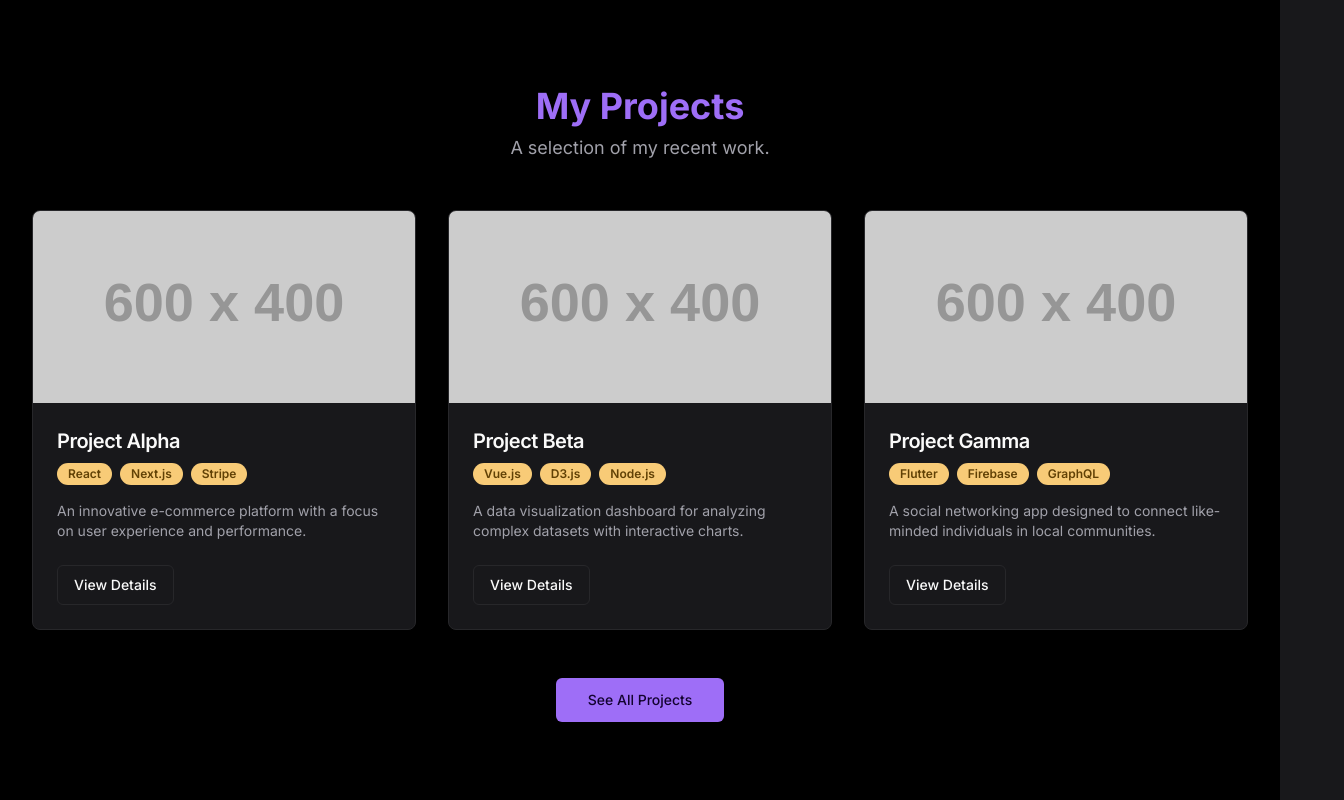
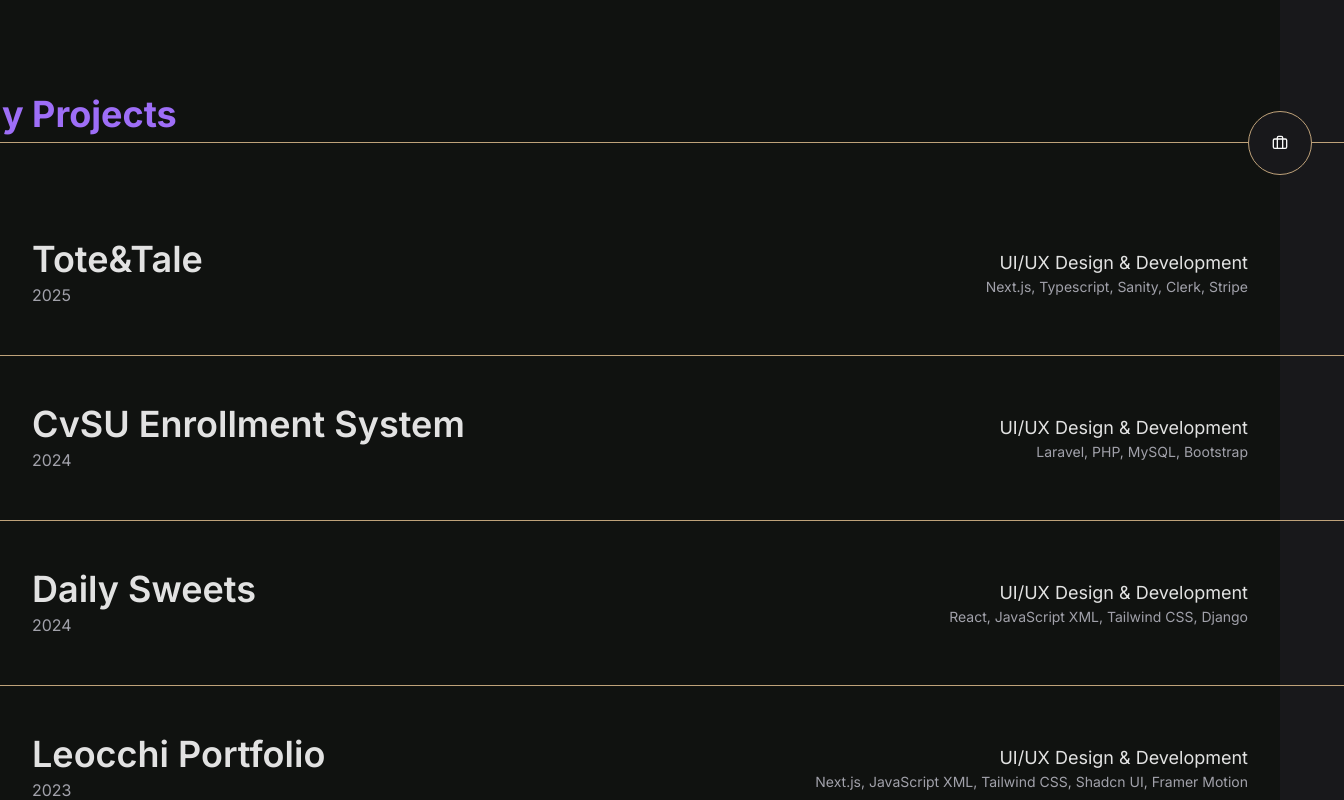
Before and after one commit to Leocch1/my-portfolio, a Next.js app: page / in a window 1280 px wide. Shown: the part 2020-2820 px from the top of the page, 1344 px wide, since content can reach past the window. Built offline with nearby package versions, Linux system fonts and the light colour scheme.

Commit message:
list of projects

```diff
--- a/components/sections/projects.tsx
+++ b/components/sections/projects.tsx
@@ -1,97 +1,201 @@
-import Image from 'next/image';
+"use client";
+
+import { useState, useEffect, type MouseEvent } from 'react';
 import Link from 'next/link';
 import { Button } from '@/components/ui/button';
-import { Card, CardContent, CardDescription, CardFooter, CardHeader, CardTitle } from '@/components/ui/card';
-import { Badge } from '@/components/ui/badge';
-import { MotionDiv, MotionSection } from '@/components/motion';
+import { MotionDiv, MotionSection, MotionButton } from '@/components/motion';
+import { Briefcase, ArrowRight } from 'lucide-react';
+import { cn } from '@/lib/utils';
 
-const projects = [
+const projectsData = [
 	{
-    title: 'Project Alpha',
-    description: 'An innovative e-commerce platform with a focus on user experience and performance.',
-    image: 'https://placehold.co/600x400.png',
-    hint: 'software project',
-    tags: ['React', 'Next.js', 'Stripe'],
-    link: '/projects#alpha',
+		title: 'Tote&Tale',
+		year: '2025',
+		category: 'UI/UX Design & Development',
+		tech: 'Next.js, Typescript, Sanity, Clerk, Stripe',
+		description: 'A modern e-commerce platform for bag enthusiast.',
+		link: 'https://totentale.vercel.app/',
 	},
 	{
-    title: 'Project Beta',
-    description: 'A data visualization dashboard for analyzing complex datasets with interactive charts.',
-    image: 'https://placehold.co/600x400.png',
-    hint: 'data dashboard',
-    tags: ['Vue.js', 'D3.js', 'Node.js'],
-    link: '/projects#beta',
+		title: 'CvSU Enrollment System',
+		year: '2024',
+		category: 'UI/UX Design & Development',
+		tech: 'Laravel, PHP, MySQL, Bootstrap',
+    description: 'Enrollment System for Cavite State University.',
+		link: 'https://github.com/Leocch1/enrollment-system',
 	},
   {
-    title: 'Project Gamma',
-    description: 'A social networking app designed to connect like-minded individuals in local communities.',
-    image: 'https://placehold.co/600x400.png',
-    hint: 'mobile app',
-    tags: ['Flutter', 'Firebase', 'GraphQL'],
-    link: '/projects#gamma',
+		title: 'Daily Sweets',
+		year: '2024',
+		category: 'UI/UX Design & Development',
+		tech: 'React, JavaScript XML, Tailwind CSS, Django',
+    description: 'A simple checklist application for students to manage their subjects and grades',
+		link: 'https://github.com/Leocch1/daily-sweets',
+	},
+	{
+		title: 'Leocchi Portfolio',
+		year: '2023',
+		category: 'UI/UX Design & Development',
+		tech: 'Next.js, JavaScript XML, Tailwind CSS, Shadcn UI, Framer Motion',
+    description: 'My personal portfolio showcasing my skills and projects.',
+		link: 'https://leo-jimenez.vercel.app/',
+	},
+	{
+		title: 'Student Checklist',
+		year: '2023',
+		category: 'UI/UX Design & Development',
+		tech: 'PHP, MySQL',
+    description: 'A simple checklist application for students to manage their subjects and grades',
+		link: 'https://github.com/Leolouise26/MyChecklist',
 	},
 ];
 
-const cardVariants = {
-  hidden: { y: 50, opacity: 0 },
-  visible: { y: 0, opacity: 1, transition: { duration: 0.5 } },
+const colorStyles = [
+	{ bg: 'bg-primary', text: 'text-primary-foreground' }, // Purple
+	{ bg: 'bg-yellow-400', text: 'text-yellow-900' }, // Yellow
+	{ bg: 'bg-sky-400', text: 'text-sky-900' }, // Light Blue
+];
+
+const CustomCursorIcon = ({ className }: { className?: string }) => (
+	<svg
+		width="24"
+		height="36"
+		viewBox="0 0 24 36"
+		fill="none"
+		xmlns="http://www.w3.org/2000/svg"
+		className={cn(className)}
+		style={{ width: '24px', height: '36px' }}
+	>
+		<path d="M0.339844 0.99983L23.3398 15.9998L11.8398 18.9998L9.33984 35.4998L0.339844 0.99983Z" fill="#0ea5e9" />
+	</svg>
+);
+
+export default function ProjectsSection() {
+	const [hoveredProject, setHoveredProject] = useState<(typeof projectsData)[0] | null>(null);
+	const [mousePosition, setMousePosition] = useState({ x: 0, y: 0 });
+	const [isHovering, setIsHovering] = useState(false);
+	const [cursorStyle, setCursorStyle] = useState(colorStyles[0]);
+	const [buttonPosition, setButtonPosition] = useState({ x: 0, y: 0 });
+
+	useEffect(() => {
+		const handleMouseMove = (event: globalThis.MouseEvent) => {
+			setMousePosition({ x: event.clientX, y: event.clientY });
 		};
 
-export default function ProjectsSection() {
+		window.addEventListener('mousemove', handleMouseMove);
+
+		return () => {
+			window.removeEventListener('mousemove', handleMouseMove);
+		};
+	}, []);
+
+	const handleMouseEnter = (project: (typeof projectsData)[0]) => {
+		setHoveredProject(project);
+		setIsHovering(true);
+		const randomStyle = colorStyles[Math.floor(Math.random() * colorStyles.length)];
+		setCursorStyle(randomStyle);
+	};
+
+	const handleMouseLeave = () => {
+		setHoveredProject(null);
+		setIsHovering(false);
+	};
+
+	const handleButtonMouseMove = (e: MouseEvent<HTMLButtonElement>) => {
+		const rect = e.currentTarget.getBoundingClientRect();
+		const x = e.clientX - rect.left - rect.width / 2;
+		const y = e.clientY - rect.top - rect.height / 2;
+		setButtonPosition({ x: x * 0.1, y: y * 0.1 });
+	};
+
+	const handleButtonMouseLeave = () => {
+		setButtonPosition({ x: 0, y: 0 });
+	};
+
 	return (
 		<MotionSection
 			id="projects"
-      className="py-20 md:py-28 bg-black"
+			className={cn(
+				'py-20 md:py-28 bg-[#101210] relative',
+				isHovering && 'cursor-none'
+			)}
 			initial={{ opacity: 0 }}
 			whileInView={{ opacity: 1 }}
 			viewport={{ once: true, amount: 0.2 }}
 			transition={{ duration: 0.5 }}
 		>
 			<div className="container mx-auto max-w-7xl px-4 sm:px-6 lg:px-8">
-        <div className="text-center mb-12">
-          <h2 className="text-3xl md:text-4xl font-bold font-headline text-primary">My Projects</h2>
-          <p className="text-lg text-muted-foreground mt-2">A selection of my recent work.</p>
+				<div className="mb-12 mt-2"> {/* Move title up a little with mt-2 */}
+					<h2 className="text-3xl md:text-4xl font-bold font-headline text-primary mb-2 lg:-ml-16">My Projects</h2>
+					<div className="relative flex items-center -mx-12 sm:-mx-16 lg:-mx-24">
+						<hr className="w-full border-t border-[#bfa27a]" /> {/* Line color matches about section */}
+						<div className="absolute right-8 top-1/2 -translate-y-1/2">
+							<Button variant="ghost" size="icon" className="w-16 h-16 rounded-full bg-card border border-[#bfa27a]">
+								<Briefcase className="h-6 w-6 text-foreground" />
+							</Button>
 						</div>
-        <div className="grid grid-cols-1 md:grid-cols-2 lg:grid-cols-3 gap-8">
-          {projects.map((project, index) => (
-            <MotionDiv
+					</div>
+				</div>
+
+				<div>
+					{projectsData.map((project) => (
+						<Link
 							key={project.title}
-              variants={cardVariants}
-              initial="hidden"
-              whileInView="visible"
-              viewport={{ once: true, amount: 0.3 }}
-              custom={index}
+							href={project.link}
+							className="group block"
+							onMouseEnter={() => handleMouseEnter(project)}
+							onMouseLeave={handleMouseLeave}
+							target={project.link.startsWith('http') ? "_blank" : undefined} // Open external links in new tab
+							rel={project.link.startsWith('http') ? "noopener noreferrer" : undefined} // Security best practice
 						>
-              <Card className="flex flex-col h-full overflow-hidden shadow-lg transition-transform duration-300 hover:scale-105 hover:shadow-2xl">
-                <CardHeader className="p-0">
-                  <div className="relative h-48 w-full">
-                    <Image src={project.image} alt={project.title} fill style={{ objectFit: 'cover' }} data-ai-hint={project.hint} />
+							<div className="flex justify-between items-center py-12 border-b border-[#bfa27a] transition-colors duration-300 group-hover:bg-card/10 -mx-12 sm:-mx-16 lg:-mx-24 px-12 sm:px-16 lg:px-24">
+								<div>
+									<h3 className="text-2xl md:text-4xl font-semibold text-foreground/90 group-hover:text-primary transition-all duration-300 ease-in-out group-hover:scale-105 group-hover:translate-x-[100px]">{project.title}</h3>
+									<p className="text-muted-foreground mt-1 transition-transform duration-300 group-hover:translate-x-[100px]">{project.year}</p>
 								</div>
-                </CardHeader>
-                <CardContent className="p-6 flex-grow">
-                  <CardTitle className="font-headline text-xl mb-2">{project.title}</CardTitle>
-                  <div className="flex flex-wrap gap-2 mb-4">
-                    {project.tags.map((tag) => (
-                       <Badge key={tag} variant="secondary">{tag}</Badge>
+								<div className="text-right hidden md:block">
+									<p className="text-lg text-foreground/90 transition-transform duration-300 group-hover:-translate-x-[100px]">{project.category}</p>
+									<p className="text-sm text-muted-foreground transition-transform duration-300 group-hover:-translate-x-[100px]">{project.tech}</p>
+								</div>
+							</div>
+						</Link>
 					))}
 				</div>
-                  <CardDescription>{project.description}</CardDescription>
-                </CardContent>
-                <CardFooter className="p-6 pt-0">
-                  <Link href={project.link} passHref>
-                    <Button variant="outline" className="w-full">View Details</Button>
-                  </Link>
-                </CardFooter>
-              </Card>
-            </MotionDiv>
-          ))}
-        </div>
+
 				<div className="text-center mt-12">
 					<Link href="/projects" passHref>
-            <Button size="lg">See All Projects</Button>
+						<MotionButton
+							className="btn-fill-animation rounded-full px-8 py-6 text-lg font-medium"
+							onMouseMove={handleButtonMouseMove}
+							onMouseLeave={handleButtonMouseLeave}
+							animate={{ x: buttonPosition.x, y: buttonPosition.y }}
+							transition={{ type: 'spring', stiffness: 400, damping: 10, mass: 0.5 }}
+						>
+							<span className="btn-content">
+								Load More <ArrowRight className="ml-2 h-5 w-5" />
+							</span>
+						</MotionButton>
 					</Link>
 				</div>
 			</div>
+
+			<MotionDiv
+				className="fixed top-0 left-0 pointer-events-none z-50 hidden lg:block"
+				animate={{
+					x: mousePosition.x,
+					y: mousePosition.y,
+					opacity: isHovering ? 1 : 0,
+				}}
+				transition={{ type: "tween", ease: "backOut", duration: 0.2 }}
+			>
+				<CustomCursorIcon className="absolute drop-shadow-[0_2px_4px_rgba(14,165,233,0.6)]" />
+				{hoveredProject && (
+					<div className={`absolute top-10 left-10 min-w-[250px] p-3 ${cursorStyle.bg} ${cursorStyle.text} rounded-lg shadow-lg`}>
+						<h4 className="font-bold text-base">{hoveredProject.title}</h4>
+						<p className="text-sm opacity-90">{hoveredProject.description}</p>
+					</div>
+				)}
+			</MotionDiv>
 		</MotionSection>
 	);
 }
```
Lines whose indentation alone changed are shown as unchanged.
